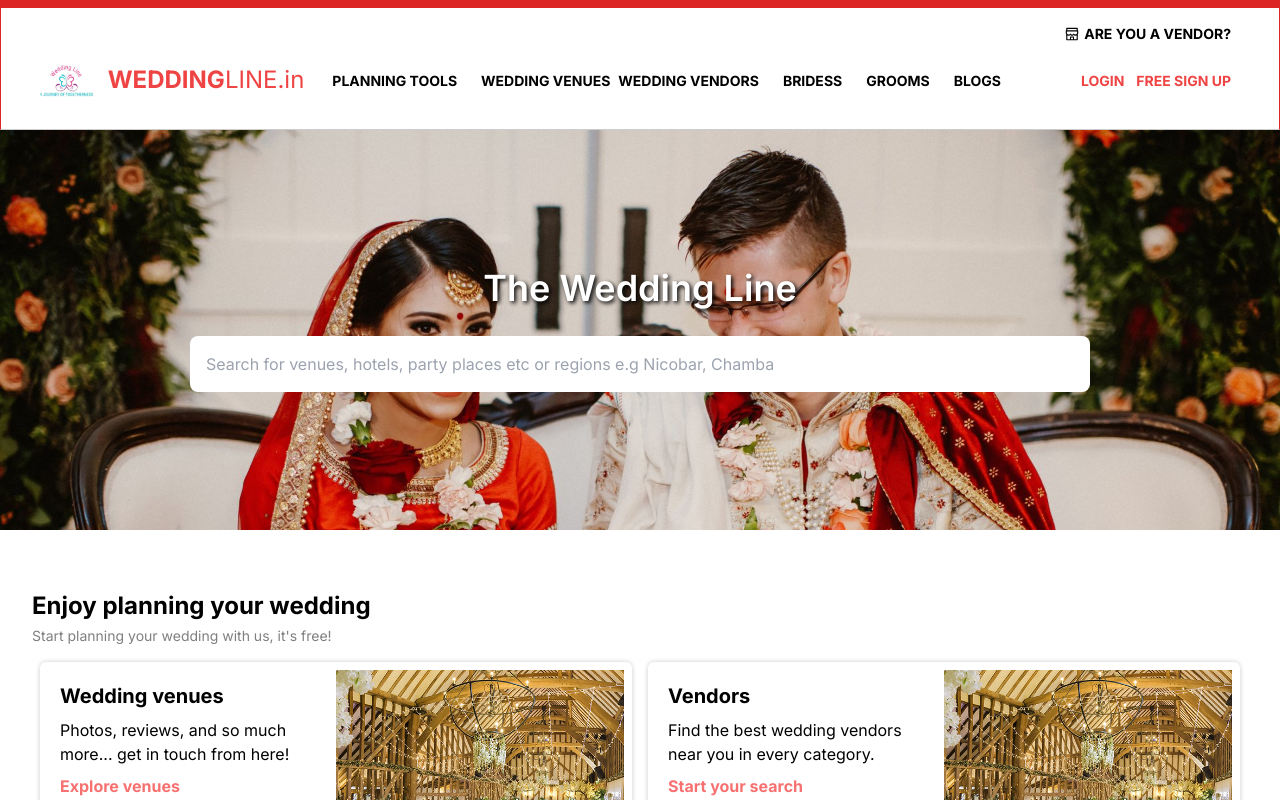
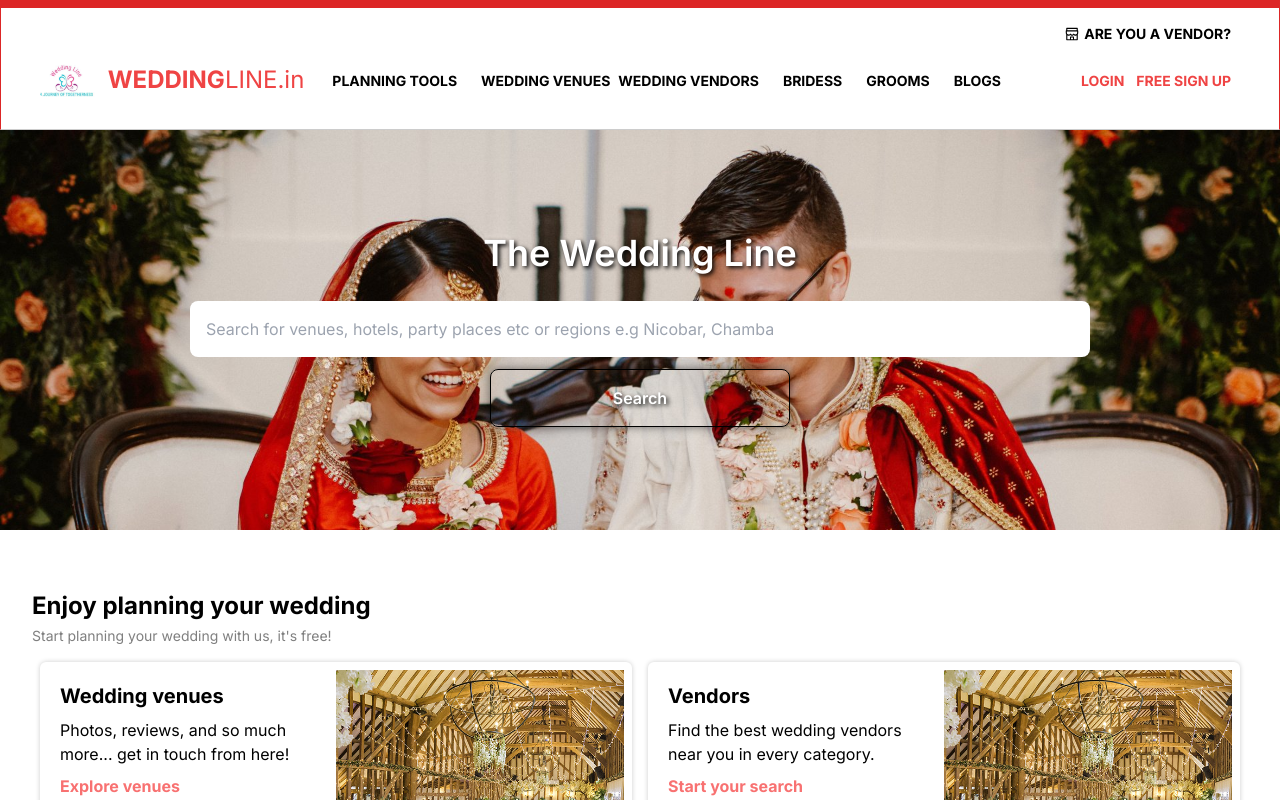
Before and after one commit to Hksoft-code/WeddingLines, a Next.js app: page / in a window 1280 px wide. Shown: the top 800 px of the page. Built offline with nearby package versions, Linux system fonts and the light colour scheme.

Commit message:
I have added the search button

```diff
--- a/components/Welcome.js
+++ b/components/Welcome.js
@@ -18,6 +18,13 @@ const Welcome = () => {
         handleChange={(event) => setPlace(event.target.value)}
         _class="md:w-3/4 w-full md:p-4 p-3 outline-none rounded-lg"
       />
+      <button
+        type="button"
+        className="border border-white md:border-black rounded-lg md:p-4 p-3 md:w-1/4 w-1/2 text-white shadow-text outline-none mt-3 font-semibold md:hover:border-red-600 hover:border-black"
+        style={{ boxShadow: "0 0 10px 0 rgba(0, 0, 0, .5)" }}
+      >
+        Search
+      </button>
     </div>
   );
 };
```
